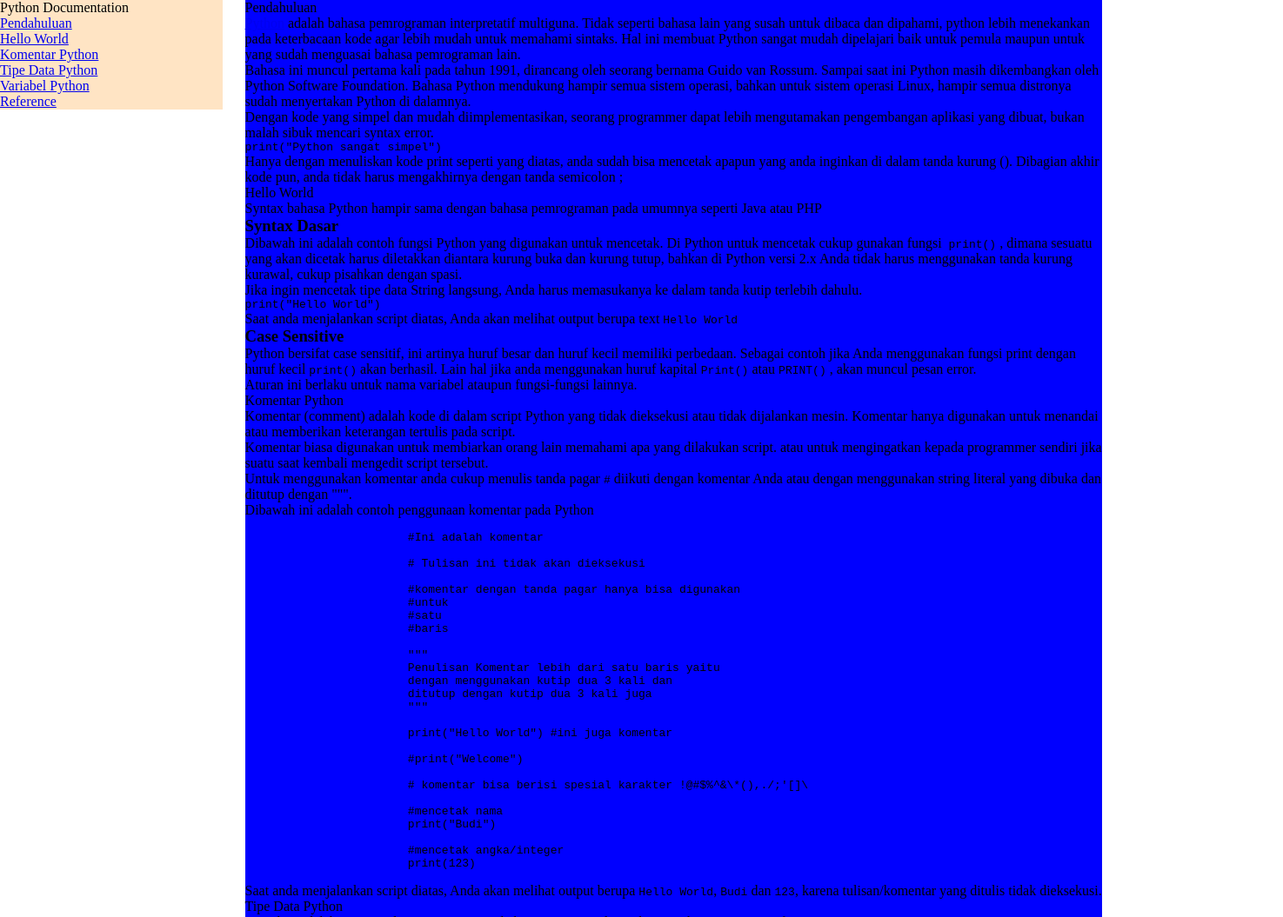
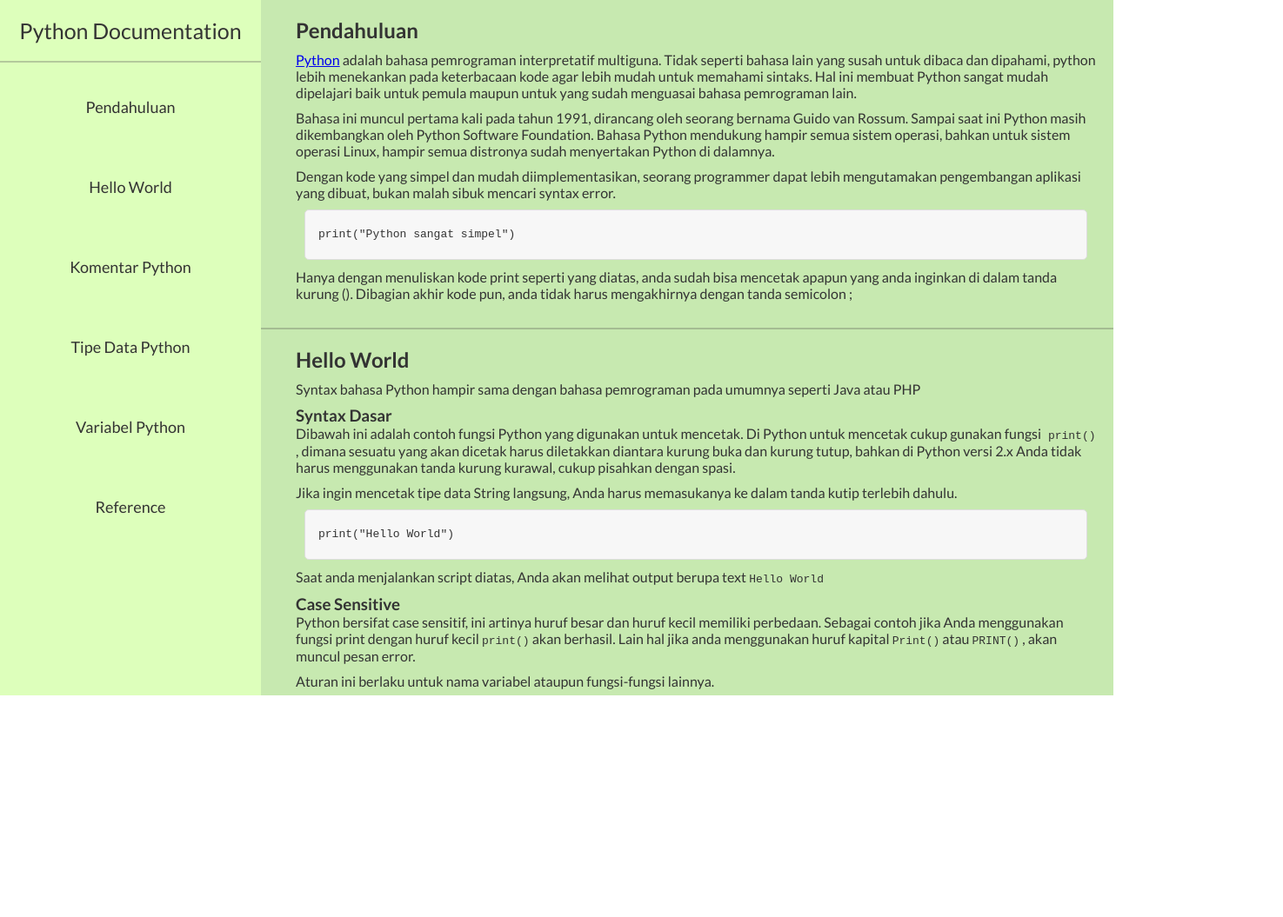
Before and after one commit to mdangga/project_documentation, a plain HTML site: page index.html in a window 1280 px wide. Shown: the top 1055 px of the page at 87% size, 1475 px wide, since content can reach past the window. After the commit the page ends 800 px from the top, so only its background shows below. Drawn offline with Linux system fonts and the light colour scheme.

Commit message:
Update style.css

```diff
--- a/style.css
+++ b/style.css
@@ -4,15 +4,122 @@
 }
 body{
     overflow-x: hidden;
+    font-family: 'Lato', sans-serif;
+    color: #333;
+}
+.background {
+    position: fixed;
+    width: 100vw;
+    height: 100vh;
+    background-image: url(python.png);
+    background-size: contain;
+    background-repeat: no-repeat;
+    background-position: center;
+    opacity: 0.3;
+    pointer-events: none;
+    z-index: -1;
+    left: 10vw;
 }
 #navbar{
-    width: 20vw;
-    background-color: bisque;
+    width: 300px;
+    height: 100vh;
     position: fixed;
+    border-right: 2px solid #C7E9B0;
+    background-color: #DDFFBB;
 }
 #main-doc{
-    position: absolute;
-    width: 77vw;
-    margin-left: 22vw;
-    background-color: blue;
+    position: relative;
+    width: calc(100vw - 300px);
+    margin-left: 300px;
+    overflow-x: hidden;
+    overflow-y: auto;
+    height: 100vh;
+    box-sizing: border-box;
+    background-color: #C7E9B0;
 }
+#navbar header{
+    font-size: 25px;
+    text-align: center;
+    margin: 20px 0 0 0;
+    height: 50px;
+    border-bottom: 2px solid #B3C99C;
+}
+#navbar ul li{
+    text-decoration: none;
+    font-size: 18px;
+    text-align: center;
+}
+#navbar ul a{
+    text-decoration: none;
+    color: #333;
+}
+#navbar ul li a{
+    display: block;
+    text-decoration: none;
+    padding: 30px 0;
+    font-size: 18px;
+    text-align: center;
+    margin: 10px 0;
+    transition: border-left ease-in 0.5s;
+}
+#navbar ul li a:hover{
+    border-left: 5px solid #A4BC92;
+    color: #A4BC92;
+}
+#navbar ul li a:visited{
+    border-left: 5px solid #B3C99C;
+}
+#main-doc .main-section{
+    padding: 20px 20px 20px 40px;
+    border-bottom: 2px solid #A4BC92;
+}
+.main-section header{
+    margin-bottom: 10px;
+    font-size: 24px;
+    font-weight: bold;
+}
+.main-section p{
+    margin-bottom: 10px;
+}
+table{
+    background-color: #B3C99C;
+    margin: 0 auto;
+}
+.head_table{
+    background-color: #DDFFBB;
+}
+td{
+    background-color: #C7E9B0;
+    padding: 2px 10px;
+}
+code{
+    font-family: monospace;
+}
+.python{
+    display: block;
+    text-align: left;
+    white-space: pre-line;
+    position: relative;
+    word-break: normal;
+    word-wrap: normal;
+    line-height: 2;
+    background-color: #f7f7f7;
+    padding: 15px;
+    margin: 10px;
+    border-radius: 5px;
+    border: 1px solid #ddd;
+}
+
+@media (max-width: 768px) {
+    #navbar {
+        width: 100vw;
+        height: auto;
+        border-right: none;
+        border-bottom: 2px solid #A4BC92;
+    }
+    #main-doc {
+        width: 100vw;
+        margin-left: 0;
+        padding-top: 20px;
+    }
+}
```
